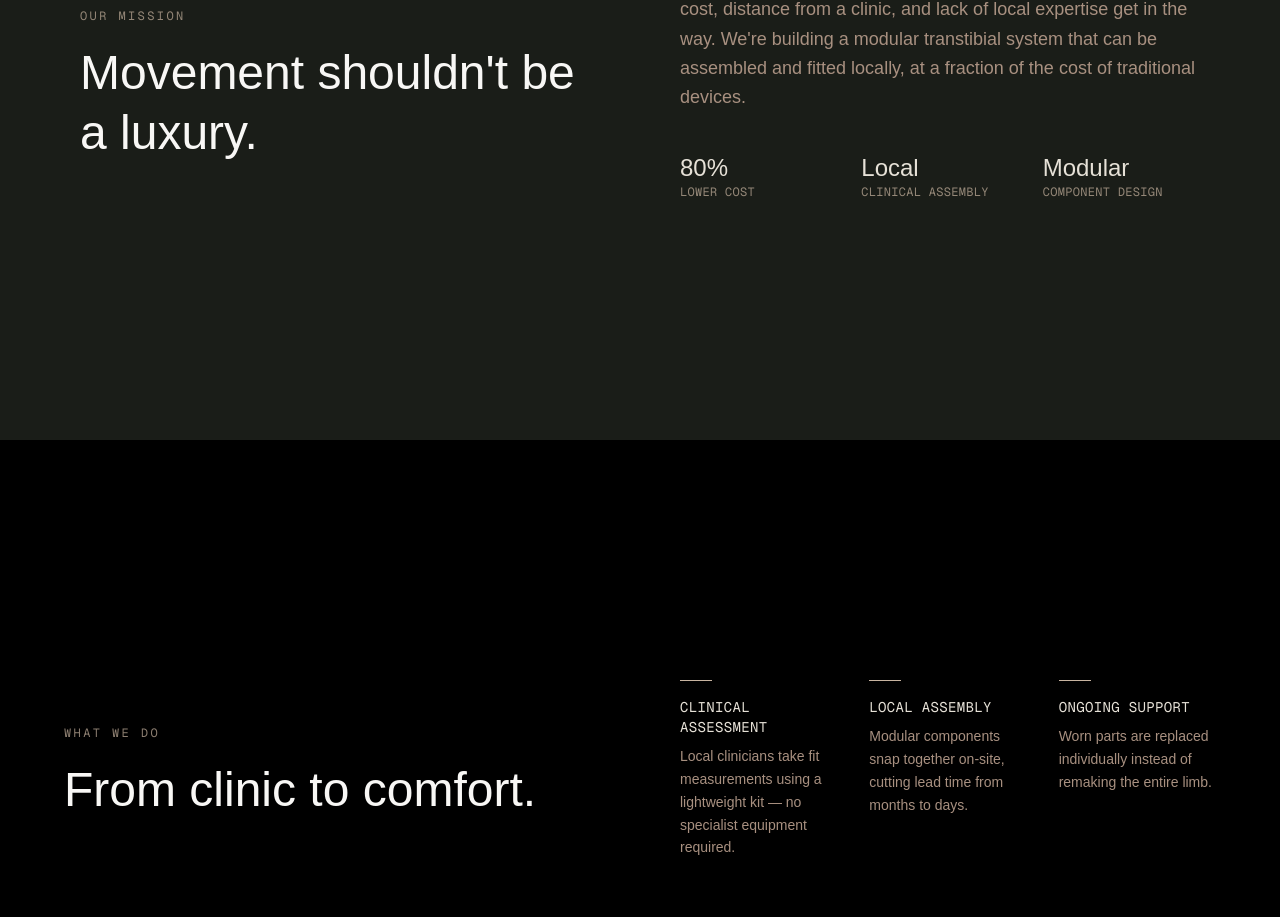
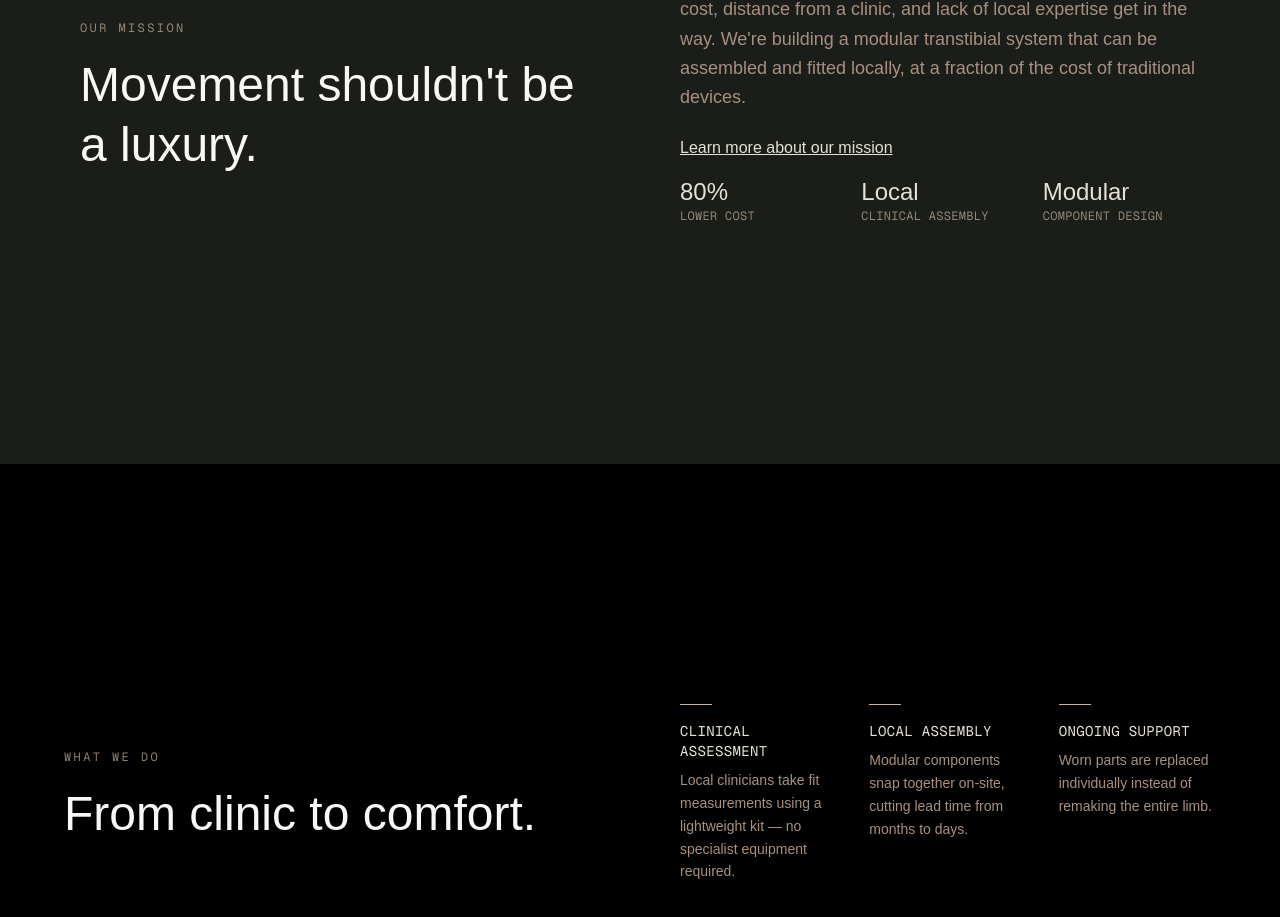
Before and after one commit to enactus-unsw/prockets, a Next.js app: page / in a window 1280 px wide. Shown: the part 1074-1991 px from the top of the page. Built offline with nearby package versions, Linux system fonts and the light colour scheme.

Commit message:
ui: add learn more

```diff
--- a/src/app/components/Sections.tsx
+++ b/src/app/components/Sections.tsx
@@ -1,3 +1,4 @@
+import Link from "next/link";
 import { colors } from "./Hero";
 
 export function MissionSection() {
@@ -29,6 +30,9 @@
             be assembled and fitted locally, at a fraction of the cost of
             traditional devices.
           </p>
+          <Link href="/mission" className="underline">
+            Learn more about our mission
+          </Link>
           <div className="grid grid-cols-3 gap-6 pt-4">
             <div>
               <div
```
